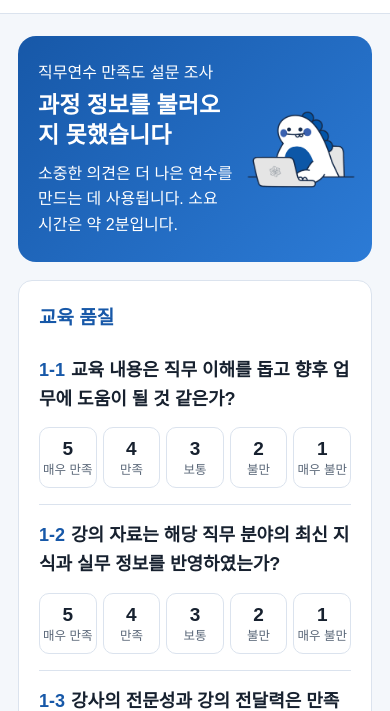
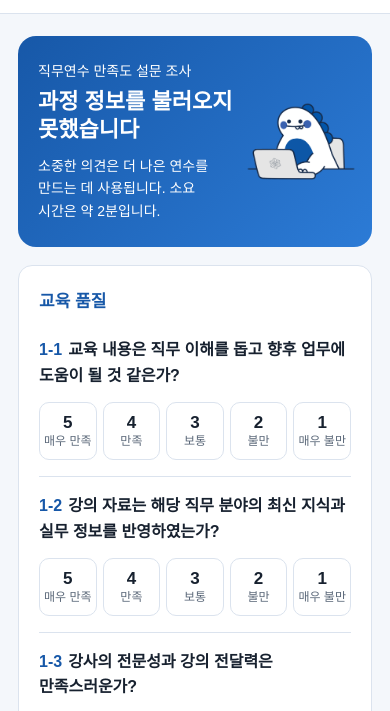
Before and after one commit to jylee1011-web/kdual-survey, a plain HTML site: page index.html in a window 390 px wide. Shown: the part 57-768 px from the top of the page. Drawn offline with Linux system fonts and the light colour scheme; no server answers.

Commit message:
Add files via upload

```diff
--- a/index.html
+++ b/index.html
@@ -1,6 +1,10 @@
 <!DOCTYPE html><html lang="ko"><head><meta charset="utf-8"><meta name="viewport" content="width=device-width,initial-scale=1">
 <meta name="robots" content="noindex,nofollow"><meta name="theme-color" content="#1758A8">
-<title>직무연수 만족도 조사 · 한국공학대학교</title><link rel="stylesheet" href="style.css"></head><body class="student">
+<title>직무연수 만족도 조사 · 한국공학대학교</title>
+<meta property="og:type" content="website"><meta property="og:site_name" content="한국공학대학교 일학습병행 공동훈련센터 지원단">
+<meta property="og:title" content="직무연수 만족도 조사"><meta property="og:description" content="소중한 의견은 더 나은 연수를 만드는 데 사용됩니다. (소요 시간 약 2분)">
+<meta property="og:image" content="https://jylee1011-web.github.io/kdual-survey/og.png"><meta property="og:image:width" content="1200"><meta property="og:image:height" content="630">
+<meta name="twitter:card" content="summary_large_image"><link rel="stylesheet" href="style.css"></head><body class="student">
 <header><div class="bar"><div class="brandw"><img class="logo" src="logo.png" alt="한국공학대학교 일학습병행 공동훈련센터 지원단"></div></div></header>
 <main><div class="hero"><div class="hero-t"><small>직무연수 만족도 설문 조사</small><h1 id="hT">불러오는 중…</h1><p id="hD"></p><p id="hI"></p>
 <p style="margin-top:10px">소중한 의견은 더 나은 연수를 만드는 데 사용됩니다. 소요 시간은 약 2분입니다.</p></div><img class="tino" src="tino.png" alt="" aria-hidden="true"></div>
--- a/style.css
+++ b/style.css
@@ -56,3 +56,11 @@ tr.cat td{background:var(--soft);font-weight:700;color:var(--pri)}.scroll{overfl
 .student .q label.ql{margin-bottom:14px}
 .student .q p{margin-bottom:14px}
 @media(max-width:600px){.student .bar{padding:16px 18px}.student .hero{padding:22px 20px}.student .card{padding:22px 20px 18px}.student .q{padding:16px 0}}
+
+/* 모바일 글자 크기 · 한글 단어 단위 줄바꿈 */
+.student{word-break:keep-all;overflow-wrap:break-word}
+@media(max-width:600px){.student{font-size:16px}
+.student .hero h1{font-size:22px}.student .hero p,.student .hero small{font-size:14px}
+.student .card h2{font-size:17px}.student .card h2 .note,.student .mut{font-size:13px}
+.student .q label.ql{font-size:16px}.student .opts span{font-size:12px}.student .opts b{font-size:17px}
+.student .err{font-size:14px}.student .btn{font-size:16px}.student textarea{font-size:16px}}
```
Also changed, not shown: og.png (added).
